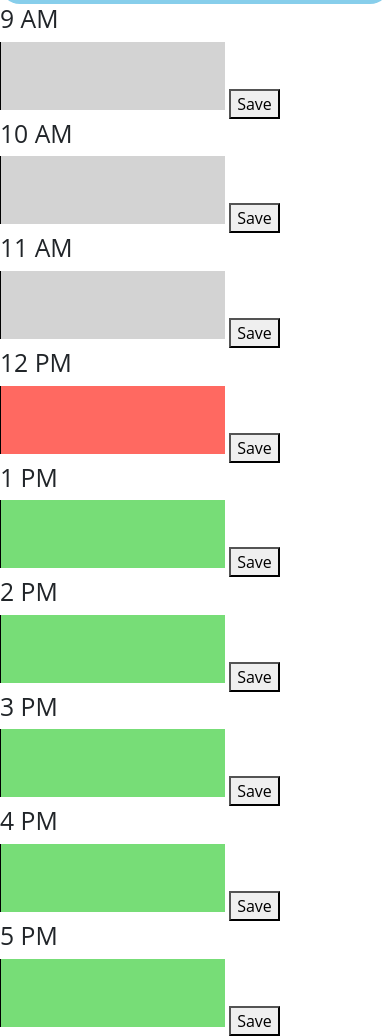
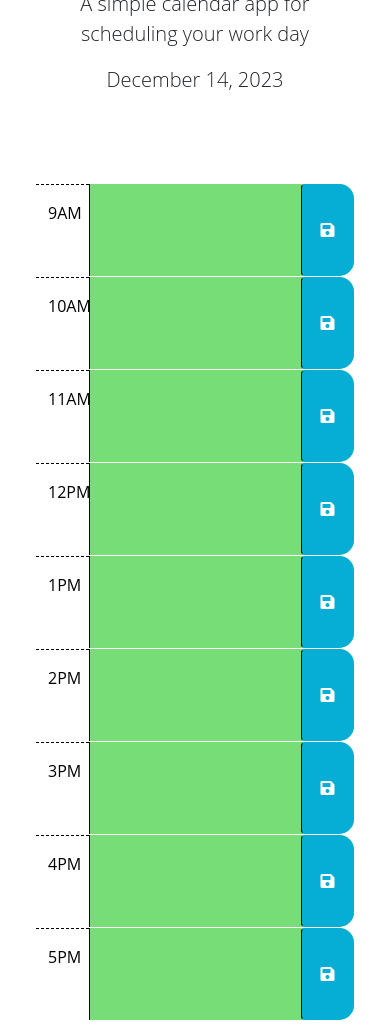
Before and after one commit to LA0615/Work-Day-Scheduler-, a plain HTML site: page index.html in a window 390 px wide. Shown: the part 156-1192 px from the top of the page. Drawn offline with nearby package versions, Linux system fonts and the light colour scheme.

Commit message:
timeblocks

```diff
--- a/assets/css/style.css
+++ b/assets/css/style.css
@@ -3,22 +3,12 @@ body {
   font-size: 16px;
 }
 
-  header {
-background-color: skyblue;
+h1 {
   text-align: center;
-border-radius: 20px;
-padding: 5px;
-  }
-
-  h1 {
-    font-weight: bold ;
-    font-size: 35px;
 }
 
 p {
-   font-weight: bold;
-   font-size: 20px;
-   color: white;
+  text-align: center;
 }
 
 textarea {
@@ -42,6 +32,7 @@ padding: 5px;
   border-top: 1px solid white;
 }
 
+
 .hour {
   background-color: #ffffff;
   color: #000000;
@@ -50,17 +41,17 @@ padding: 5px;
 
 .past {
   background-color: #d3d3d3;
-    color: white;
+  color:black;
 }
 
 .present {
   background-color: #ff6961;
-    color: white;
+  color: black;
 }
 
 .future {
   background-color: #77dd77;
-    color: white;
+  color: black;
 }
 
 .saveBtn {
--- a/assets/js/script.js
+++ b/assets/js/script.js
@@ -1,48 +1,51 @@
 // Wrap all code that interacts with the DOM in a call to jQuery to ensure that
 // the code isn't run until the browser has finished rendering all the elements
 // in the html.
-var currentDate = dayjs().format('MMMM DD, YYYY');
-var userInput =
-
 
 $(function () {
   // Set the current date using Dayjs
-  $('#current-date').text(currentDate);
+  var currentDate = dayjs().format("MMMM DD, YYYY");
+  $("#currentDate").text(currentDate);
 
   // Add click event listener to all save buttons
-  $('.save-button').on('click', function() {
+  $(".saveBtn").on("click", function () {
     // Get the time-block ID
-    var timeBlock = $(this).closest('.time-block').attr('id');
+    var timeBlockId = $(this).closest(".time-block").attr("id");
 
     // Get the user input from the corresponding textarea
-    var userInput = $(this).closest('.time-block').find('.description').val();
+    var userInput = $(this).closest(".time-block").find("textarea").val();
 
     // Save the user input in local storage using the time-block ID as a key
-    localStorage.setItem(timeBlock, userInput);
-
-    // Added to check if code is working- provide feedback to the user that the task has been saved
-    alert('Task saved successfully!');
+    localStorage.setItem(timeBlockId, userInput);
   });
 
   // TODO: Add code to apply the past, present, or future class to each time
   // block by comparing the id to the current hour.
+  $(".time-block").each(function () {
+    var timeBlockHour = parseInt($(this).attr("id"), 10);
+    var currentHour = dayjs().hour();
 
+    // Log the time block ID and its relation to the current hour
+    console.log(
+      `Time block ID: ${timeBlockHour}, Current hour: ${currentHour}`
+    );
 
-  // TODO: Add code to get any user input that was saved in localStorage and set
-  // the values of the corresponding textarea elements.
-  $('.time-block').each(function() {
-    var timeBlock = $(this).attr('id');
-    var userInput = localStorage.getItem(timeBlock);
+    if (timeBlockHour < currentHour) {
+      $(this).addClass("past");
+      console.log("Past");
+    } else if (timeBlockHour === currentHour) {
+      $(this).addClass("present");
+      console.log("Present");
+    } else {
+      $(this).addClass("future");
+      console.log("Future");
+    }
 
+    // TODO: Add code to get any user input that was saved in localStorage and set
+    // the values of the corresponding textarea elements.
+    var userInput = localStorage.getItem(timeBlockHour);
     if (userInput) {
-      $(this).find('.description').val(userInput);
+      $(this).find(".description").val(userInput);
     }
   });
-
-
-  // TODO: Add code to display the current date in the header of the page
-  var currentDateElement = $('#current-date');
-  if (currentDateElement.length) {
-    currentDateElement.textContent = dayjs().format('MMMM DD, YYYY');
-  }
 });
--- a/index.html
+++ b/index.html
@@ -1,89 +1,130 @@
 <!DOCTYPE html>
 <html lang="en">
   <head>
-    <meta charset="UTF-8">
-    <meta name="viewport" content="width=device-width, initial-scale=1.0">
-    <link href="https://cdn.jsdelivr.net/npm/bootstrap@5.1.3/dist/css/bootstrap.min.css" rel="stylesheet" integrity="sha384-1BmE4kWBq78iYhFldvKuhfTAU6auU8tT94WrHftjDbrCEXSU1oBoqyl2QvZ6jIW3" crossorigin="anonymous">
+    <meta charset="UTF-8" />
+    <meta name="viewport" content="width=device-width, initial-scale=1.0" />
+    <meta http-equiv="X-UA-Compatible" content="ie=edge" />
+    <link
+      href="https://cdn.jsdelivr.net/npm/bootstrap@5.1.3/dist/css/bootstrap.min.css"
+      rel="stylesheet"
+      integrity="sha384-1BmE4kWBq78iYhFldvKuhfTAU6auU8tT94WrHftjDbrCEXSU1oBoqyl2QvZ6jIW3"
+      crossorigin="anonymous"
+    />
+    <link
+      rel="stylesheet"
+      href="https://use.fontawesome.com/releases/v5.8.1/css/all.css"
+      integrity="sha384-50oBUHEmvpQ+1lW4y57PTFmhCaXp0ML5d60M1M7uH2+nqUivzIebhndOJK28anvf"
+      crossorigin="anonymous"
+    />
+    <link
+      href="https://fonts.googleapis.com/css2?family=Fira+Sans:wght@400;700&display=swap"
+      rel="stylesheet"
+    />
+    <link rel="stylesheet" href="assets/css/style.css" />
     <title>Work Day Scheduler</title>
-    <link rel="stylesheet" href="./assets/css/style.css" />
+  </head>
 
-    <script src="https://cdn.jsdelivr.net/npm/dayjs@1.10.6/dayjs.min.js"></script>
-
-</head>
   <body>
-  <header>
-    <h1>Work Day Scheduler</h1>
-    <p>A Scheduler to keep track of your workday tasks and activities.</p>
-
-    <!-- Container for the current date -->
-    <div id="current-date"></div>
+    <header class="p-5 mb-4">
+      <h1 class="display-3">Work Day Scheduler</h1>
+      <p class="lead">A simple calendar app for scheduling your work day</p>
+      <p id="currentDate" class="lead"></p>
     </header>
 
-    <!--time-block 1 -->
-  <div class="time-block" id="time-block-1">
-    <h2>9 AM</h2>
-    <textarea class = 'past'></textarea>
-    <button class="save-button">Save</button>
+    <div class="container-fluid px-5">
+      <!-- Use class for "past", "present", and "future" to apply styles to the
+        time-block divs accordingly. The javascript will need to do this by
+        adding/removing these classes on each div by comparing the hour in the
+        id to the current hour. The html provided below is meant to be an example
+        demonstrating how the css provided can be leveraged to create the
+        desired layout and colors. The html below should be removed or updated
+        in the finished product. Remember to delete this comment once the
+        code is implemented.
+        -->
+
+      <!-- Example of a past time block. The "past" class adds a gray background color. -->
+      <div id="9" class="row time-block past">
+        <div class="col-2 col-md-1 hour text-center py-3">9AM</div>
+        <textarea class="col-8 col-md-10 description" rows="3"> </textarea>
+        <button class="btn saveBtn col-2 col-md-1" aria-label="save">
+          <i class="fas fa-save" aria-hidden="true"></i>
+        </button>
       </div>
 
-   <!--time-block 2 -->
-   <div class="time-block" id="time-block-2">
-    <h2>10 AM</h2>
-    <textarea class = 'past'></textarea>
-    <button class="save-button">Save</button>
+      <div id="10" class="row time-block past">
+        <div class="col-2 col-md-1 hour text-center py-3">10AM</div>
+        <textarea class="col-8 col-md-10 description" rows="3"> </textarea>
+        <button class="btn saveBtn col-2 col-md-1" aria-label="save">
+          <i class="fas fa-save" aria-hidden="true"></i>
+        </button>
       </div>
 
-<!--time-block 3 -->
-  <div class="time-block" id="time-block-3">
-    <h2>11 AM</h2>
-    <textarea class = 'past'></textarea>
-    <button class="save-button">Save</button>
+      <div id="11" class="row time-block past">
+        <div class="col-2 col-md-1 hour text-center py-3">11AM</div>
+        <textarea class="col-8 col-md-10 description" rows="3"> </textarea>
+        <button class="btn saveBtn col-2 col-md-1" aria-label="save">
+          <i class="fas fa-save" aria-hidden="true"></i>
+        </button>
       </div>
 
-<!--time-block 4 -->
-<div class="time-block" id="time-block-4">
-  <h2>12 PM</h2>
-  <textarea class = 'present'></textarea>
-  <button class="save-button">Save</button>
+      <!-- Example of a present time block. The "present" class adds a red background color. -->
+      <div id="12" class="row time-block present">
+        <div class="col-2 col-md-1 hour text-center py-3">12PM</div>
+        <textarea class="col-8 col-md-10 description" rows="3"> </textarea>
+        <button class="btn saveBtn col-2 col-md-1" aria-label="save">
+          <i class="fas fa-save" aria-hidden="true"></i>
+        </button>
       </div>
 
- <!--time-block 5 -->
-  <div class="time-block" id="time-block-5">
-    <h2>1 PM</h2>
-    <textarea class = 'future'></textarea>
-    <button class="save-button">Save</button>
+     <!-- Example of a future time block. The "future" class adds a green background color. -->
+     <div id="1" class="row time-block future">
+      <div class="col-2 col-md-1 hour text-center py-3">1PM</div>
+      <textarea class="col-8 col-md-10 description" rows="3"> </textarea>
+      <button class="btn saveBtn col-2 col-md-1" aria-label="save">
+        <i class="fas fa-save" aria-hidden="true"></i>
+      </button>
     </div>
 
- <!--time-block 6 -->
-<div class="time-block" id="time-block-6">
-  <h2>2 PM</h2>
-  <textarea class = 'future'></textarea>
-  <button class="save-button">Save</button>
+    <div id="2" class="row time-block future">
+      <div class="col-2 col-md-1 hour text-center py-3">2PM</div>
+      <textarea class="col-8 col-md-10 description" rows="3"> </textarea>
+      <button class="btn saveBtn col-2 col-md-1" aria-label="save">
+        <i class="fas fa-save" aria-hidden="true"></i>
+      </button>
     </div>
 
- <!--time-block 7 -->
-<div class="time-block" id="time-block-7">
-  <h2>3 PM</h2>
-  <textarea class = 'future'></textarea>
-  <button class="save-button">Save</button>
+    <div id="3" class="row time-block future">
+      <div class="col-2 col-md-1 hour text-center py-3">3PM</div>
+      <textarea class="col-8 col-md-10 description" rows="3"> </textarea>
+      <button class="btn saveBtn col-2 col-md-1" aria-label="save">
+        <i class="fas fa-save" aria-hidden="true"></i>
+      </button>
     </div>
 
- <!--time-block 8 -->
-<div class="time-block" id="time-block-8">
-  <h2>4 PM</h2>
-  <textarea class = 'future'></textarea>
-  <button class="save-button">Save</button>
+    <div id="4" class="row time-block future">
+      <div class="col-2 col-md-1 hour text-center py-3">4PM</div>
+      <textarea class="col-8 col-md-10 description" rows="3"> </textarea>
+      <button class="btn saveBtn col-2 col-md-1" aria-label="save">
+        <i class="fas fa-save" aria-hidden="true"></i>
+      </button>
     </div>
 
- <!--time-block 9 -->
-<div class="time-block" id="time-block-9">
-  <h2>5 PM</h2>
-  <textarea class = 'future'></textarea>
-  <button class="save-button">Save</button>
+    <div id="5" class="row time-block future">
+      <div class="col-2 col-md-1 hour text-center py-3">5PM</div>
+      <textarea class="col-8 col-md-10 description" rows="3"> </textarea>
+      <button class="btn saveBtn col-2 col-md-1" aria-label="save">
+        <i class="fas fa-save" aria-hidden="true"></i>
+      </button>
     </div>
 
-  <script src="https://code.jquery.com/jquery-3.5.1.min.js"></script>
+    </div>
+
+
+    <script src="https://cdnjs.cloudflare.com/ajax/libs/jquery/3.2.1/jquery.min.js"></script>
+    <script src="https://cdn.jsdelivr.net/npm/dayjs@1.11.3/dayjs.min.js"
+    integrity="sha256-iu/zLUB+QgISXBLCW/mcDi/rnf4m4uEDO0wauy76x7U="
+    crossorigin="anonymous"></script>
+
     <script src="assets/js/script.js"></script>
-</script>
   </body>
 </html>
```
Lines whose indentation alone changed are shown as unchanged.
